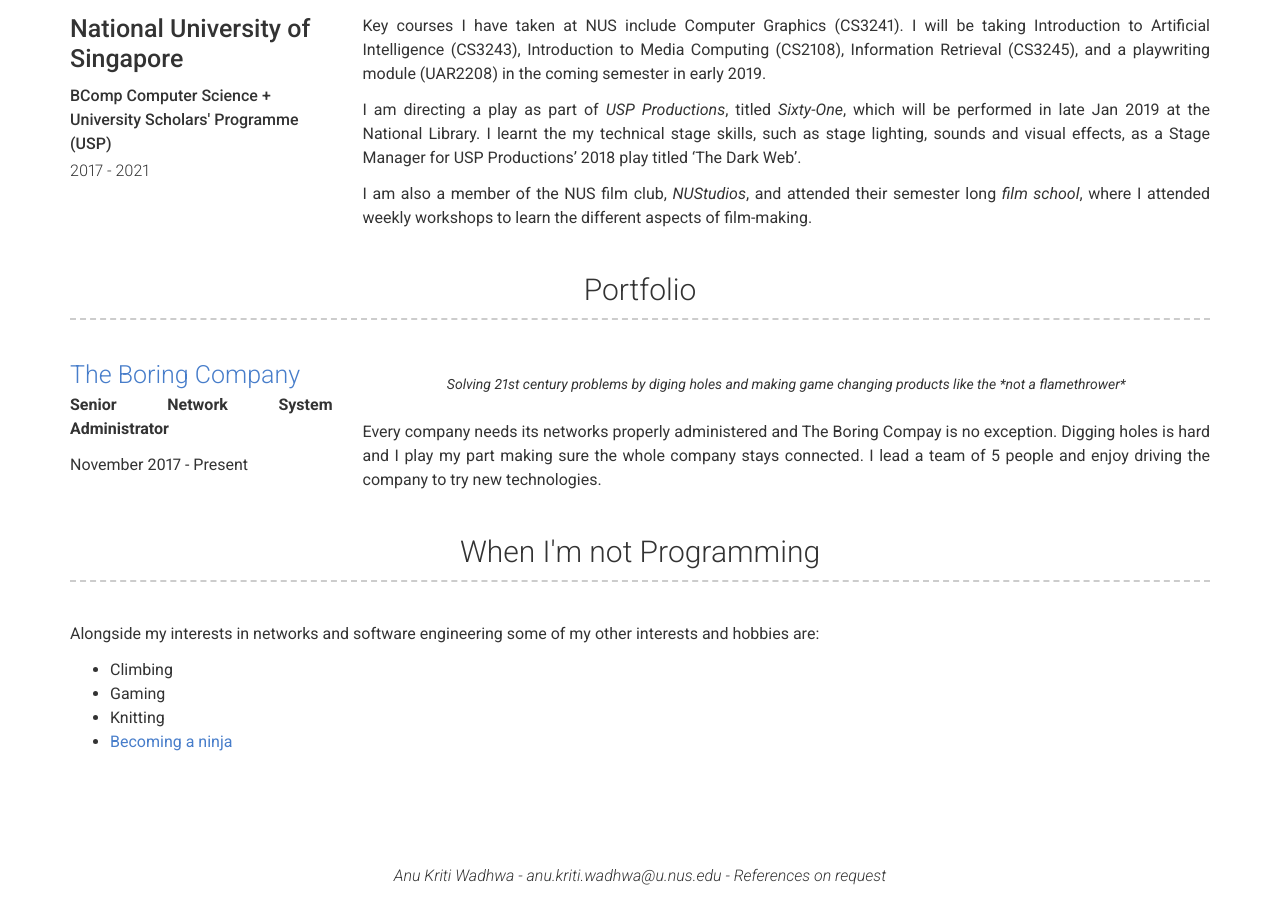
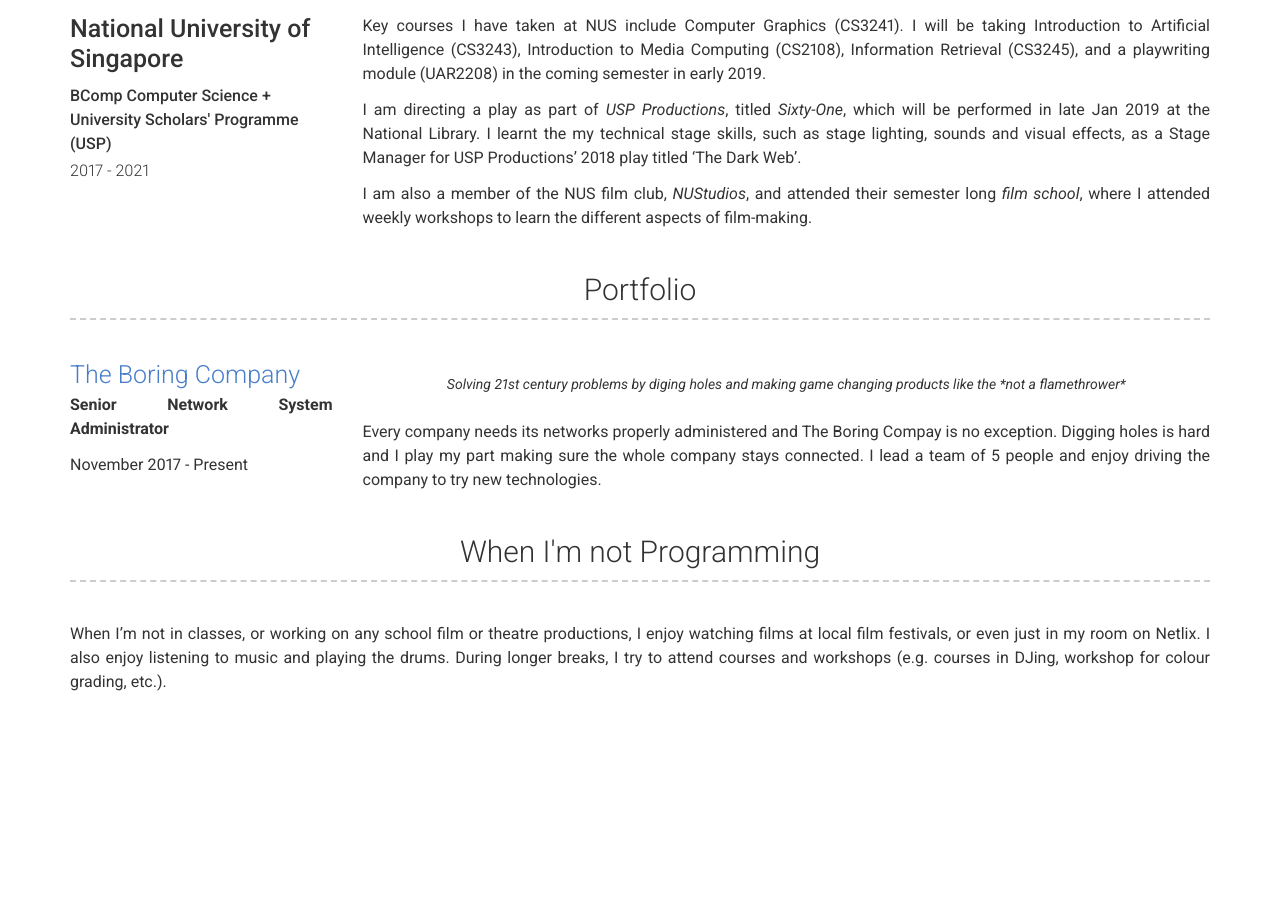
Before and after one commit to AnuKritiW/modern-resume-theme-site, a Jekyll site: the page built from index.md, in a window 1280 px wide and 900 px high, scrolled down 1139 px. Built offline with Jekyll 4.4.1, drawn with Linux system fonts in a browser that asks for light colours; after the commit the page ends 1845 px from its top, so only the background shows below that.

Commit message:
edited portflio and more

```diff
--- a/_config.yml
+++ b/_config.yml
@@ -47,19 +47,18 @@ about_content: | # this will include new lines to allow paragraphs
 # educaton_title: Education
 
 # Experience Section
-experience_title: Experience
+# experience_title: Experience
 
 #Portfolio Section
-portfolio_title: Portfolio
+# portfolio_title: Portfolio
 
 # More Section
 more_title: When I'm not Programming
 more_content: | # this will include new lines to allow paragraphs
-  Alongside my interests in networks and software engineering some of my other interests and hobbies are:
-   - Climbing
-   - Gaming
-   - Knitting
-   - [Becoming a ninja](https://www.youtube.com/watch?v=vtg4o__aRMg)
+  When I'm not in classes, or working on any school film or theatre productions,
+  I enjoy watching films at local film festivals, or even just in my room on Netlix.
+  I also enjoy listening to music and playing the drums. During longer breaks, I try
+  to attend courses and workshops (e.g. courses in DJing, workshop for colour grading, etc.).
 
 # Footer
 footer_show_references: true
--- a/_data/portfolio.yml
+++ b/_data/portfolio.yml
@@ -1,6 +1,6 @@
-- company: The Boring Company
+- name: The Boring Company
   link: boringcompany.com
-  job_title: Senior Network System Administrator
+  role: Senior Network System Administrator
   dates: November 2017 - Present
   quote: >
    Solving 21st century problems by diging holes and making game changing products like the *not a flamethrower*
--- a/_includes/portfolio.html
+++ b/_includes/portfolio.html
@@ -7,12 +7,12 @@
           {%- if portfolio.link -%}
             <a href="http://{{ portfolio.link }}" target="_blank">
           {%- endif -%}
-            {{ portfolio.company }}
+            {{ portfolio.name }}
           {%- if portfolio.link -%}
             </a>
           {%- endif -%}
           </h4>
-        <p><b>{{ portfolio.job_title }}</b></p>
+        <p><b>{{ portfolio.role }}</b></p>
         <p>{{ portfolio.dates }}</p>
       </div>
       <div class="col-xs-12 col-sm-8 col-md-9 col-print-12">
--- a/_layouts/default.html
+++ b/_layouts/default.html
@@ -33,7 +33,7 @@
         </div>
     </main>
 
-    {%- include footer.html -%}
+    <!-- {%- include footer.html -%} -->
 
     <!-- <a href="https://github.com/sproogen/resume-theme" target="_blank">
       <img style="position: absolute; top: 0; right: 0; border: 0;" src="https://s3.amazonaws.com/github/ribbons/forkme_right_darkblue_121621.png"
```
